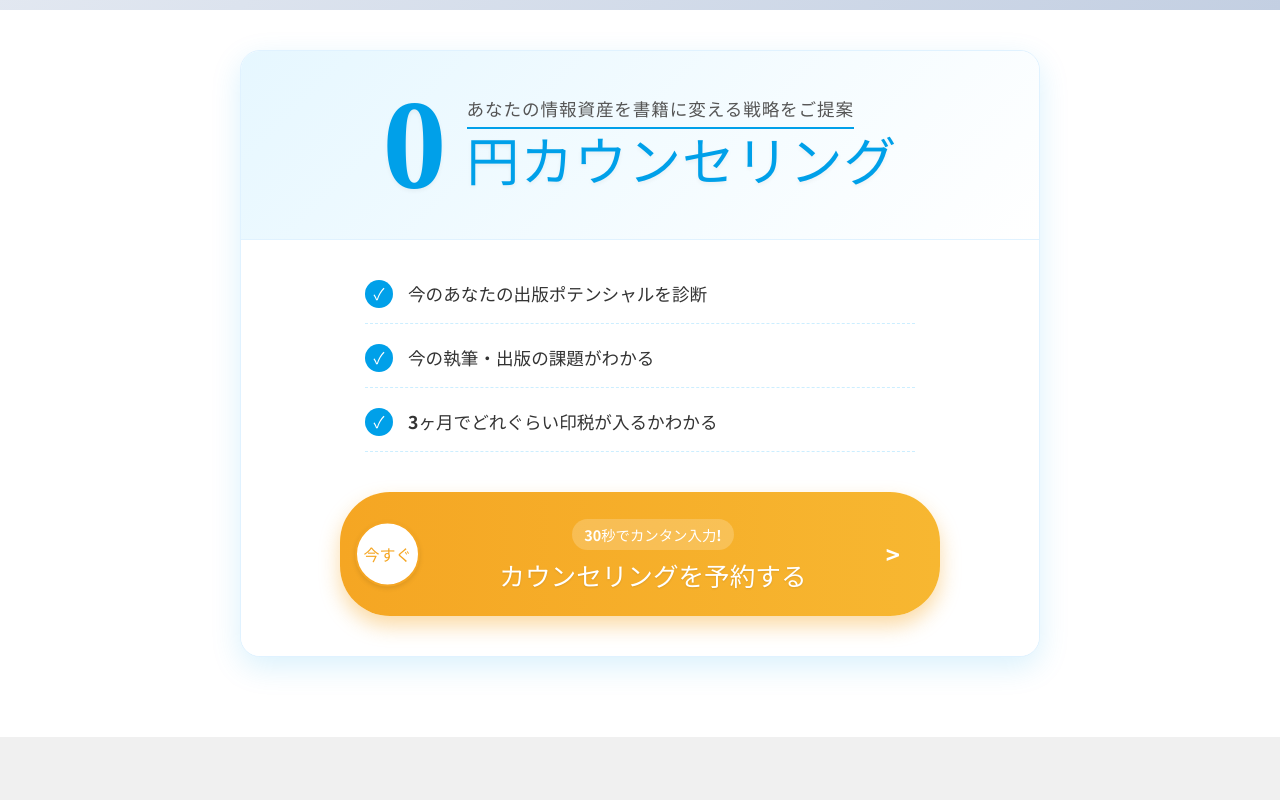
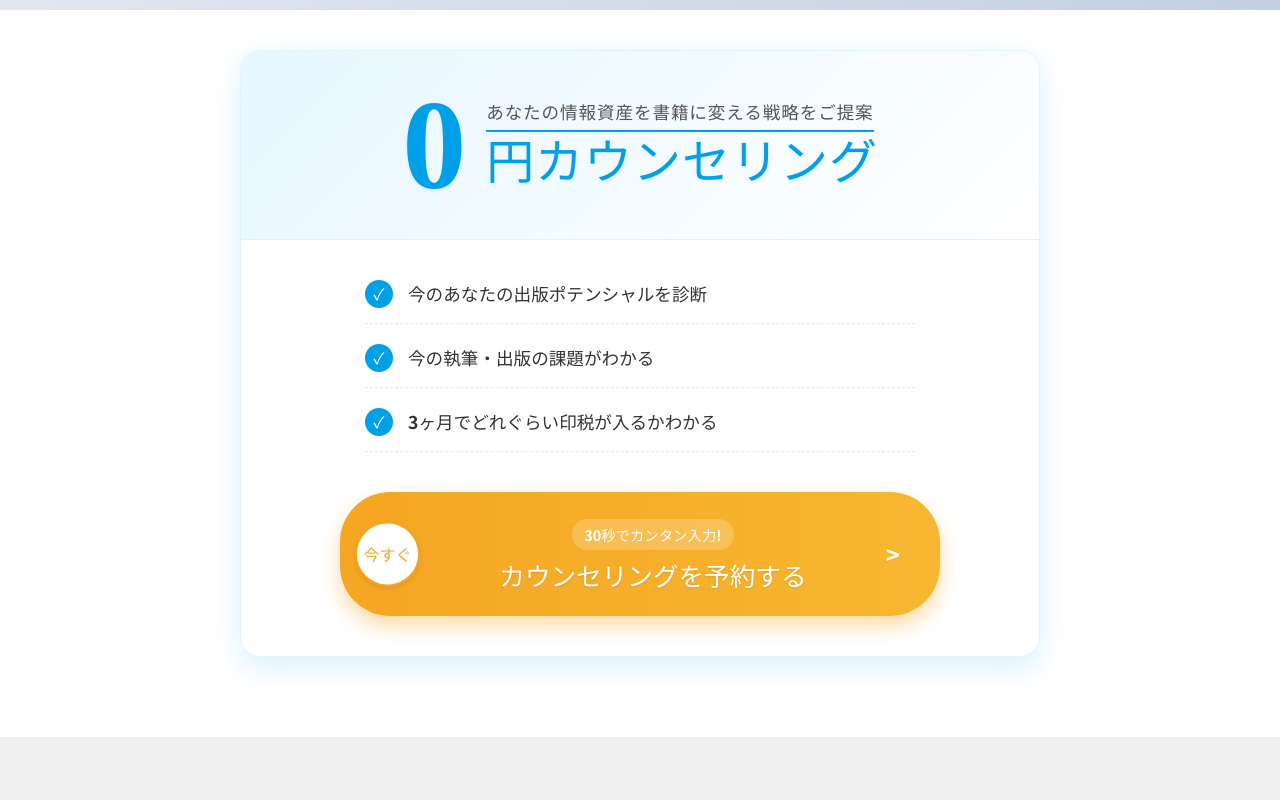
Before and after one commit to rikutoaimanga-max/Kindle-Publishing-Homepage, a React (Vite) app: page / in a window 1280 px wide. Shown: the part 800-1600 px from the top of the page. Built offline with nearby package versions, Linux system fonts and the light colour scheme.

Commit message:
Style: Fine-tune CTA pricing text size slightly smaller

```diff
--- a/src/components/CTA.jsx
+++ b/src/components/CTA.jsx
@@ -53,13 +53,13 @@ const CTA = () => {
                         あなたの情報資産を書籍に変える戦略をご提案
                     </div>
                     <div style={{
-                        fontSize: 'clamp(2rem, 5.5vw, 3.3rem)', // Reduced from 4rem to fix overshoot
+                        fontSize: 'clamp(1.8rem, 5vw, 3rem)', // Slightly reduced again
                         fontWeight: '900',
                         color: 'var(--color-secondary)',
                         textShadow: '0 2px 4px rgba(0,0,0,0.05)',
                         lineHeight: '1.1',
                         fontFamily: 'var(--font-family-serif)',
-                        letterSpacing: '0.02em', // Reduced spacing
+                        letterSpacing: '0.02em',
                         whiteSpace: 'nowrap',
                         marginTop: '5px'
                     }}>
```
